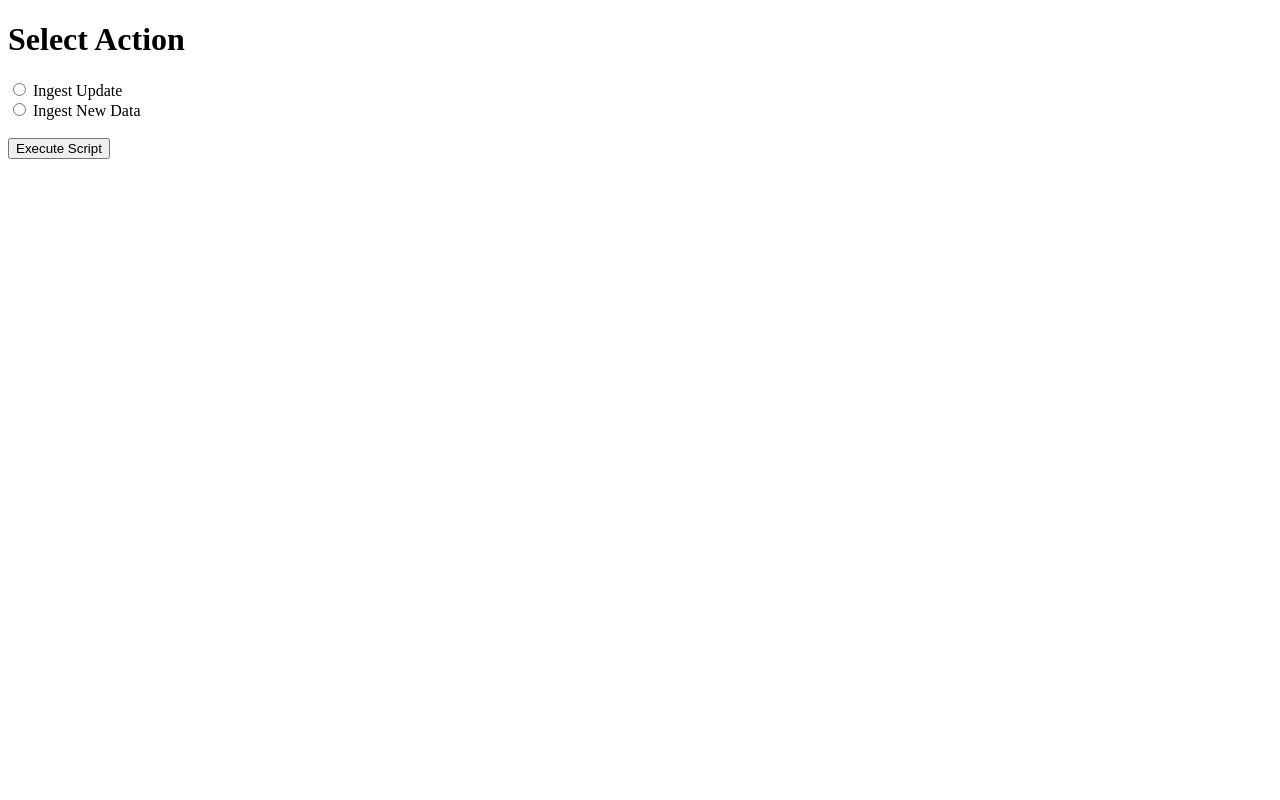
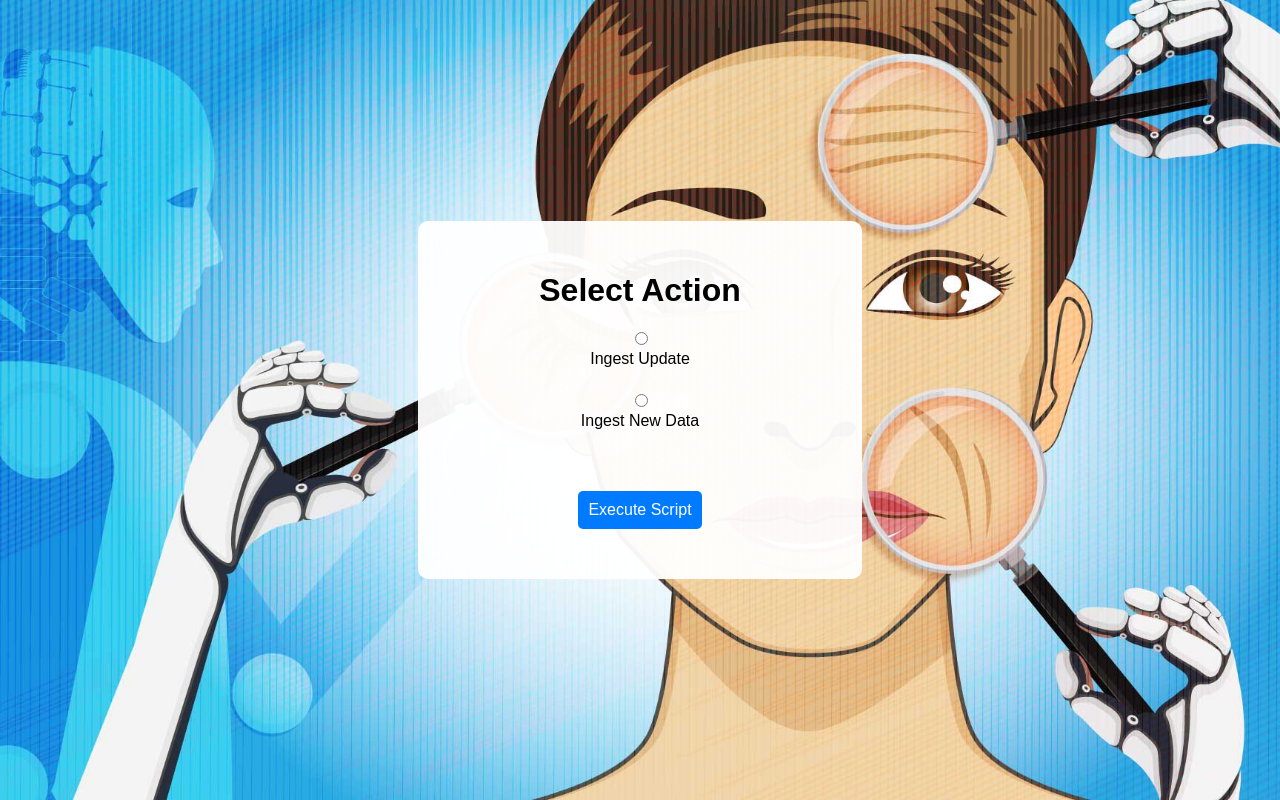
Before and after one commit to trehansalil/medspa_project, a Flask app: page / in a window 1280 px wide. Run offline with Flask 2, Linux system fonts and the light colour scheme.

Commit message:
improvement in aesthetics

```diff
--- a/app.py
+++ b/app.py
@@ -1,7 +1,8 @@
 from flask import Flask, request, jsonify, render_template
 import subprocess
+import os
 
-app = Flask(__name__)
+app = Flask(__name__, static_folder=os.path.join(os.getcwd(), 'static'))
 
 @app.route('/')
 def index():
--- a/templates/index.html
+++ b/templates/index.html
@@ -2,6 +2,55 @@
 <html>
 <head>
     <title>Flask API - Execute SH Script</title>
+    <style>
+        body {
+            font-family: Arial, sans-serif;
+            margin: 0;
+            padding: 0;
+            background-image: url('/static/ingestion_page_background.jpg');
+            background-size: cover;
+            background-repeat: no-repeat;
+            display: flex;
+            justify-content: center;
+            align-items: center;
+            height: 100vh;
+        }
+        .container {
+            background-color: rgba(255, 255, 255, 0.95);
+            padding: 30px;
+            border-radius: 10px;
+            width: 30%;
+        }
+        h1 {
+            text-align: center;
+            margin-bottom: 20px;
+        }
+        form {
+            display: flex;
+            flex-direction: column;
+            align-items: center;
+        }
+        label {
+            margin: 5px;
+        }
+        button {
+            background-color: #007BFF;
+            color: #FFFFFF;
+            font-size: 16px;
+            padding: 10px;
+            border-radius: 5px;
+            border: none;
+            cursor: pointer;
+            margin-top: 20px;
+        }
+        button:hover {
+            background-color: #0056b3;
+        }
+        p {
+            text-align: center;
+            margin-top: 20px;
+        }
+    </style>
     <script>
         async function submitForm(event) {
             event.preventDefault();
@@ -14,6 +63,7 @@
     </script>
 </head>
 <body>
+    <div class="container">
         <h1>Select Action</h1>
         <form onsubmit="submitForm(event)">
             <input type="radio" id="ingestUpdate" name="action" value="ingest_update" required>
@@ -23,5 +73,6 @@
             <button type="submit">Execute Script</button>
         </form>
         <p id="output"></p>
+    </div>
 </body>
 </html>
```
Also changed, not shown: static/ingestion_page_background.jpg (added). Lines whose indentation alone changed are shown as unchanged.
